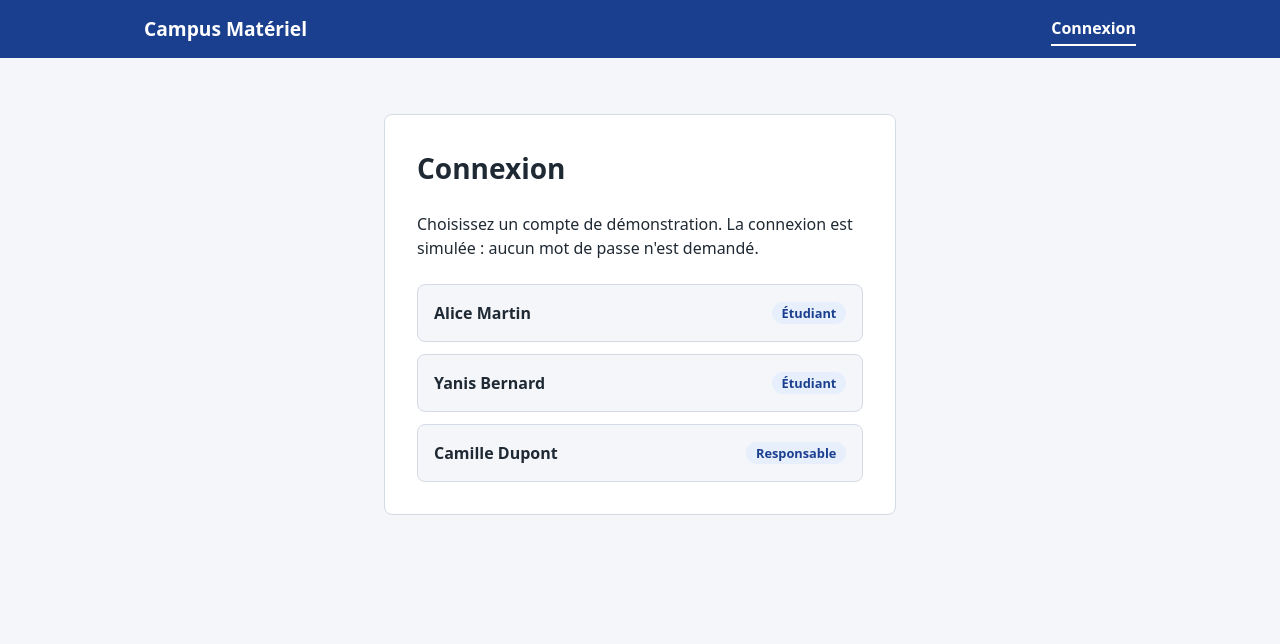
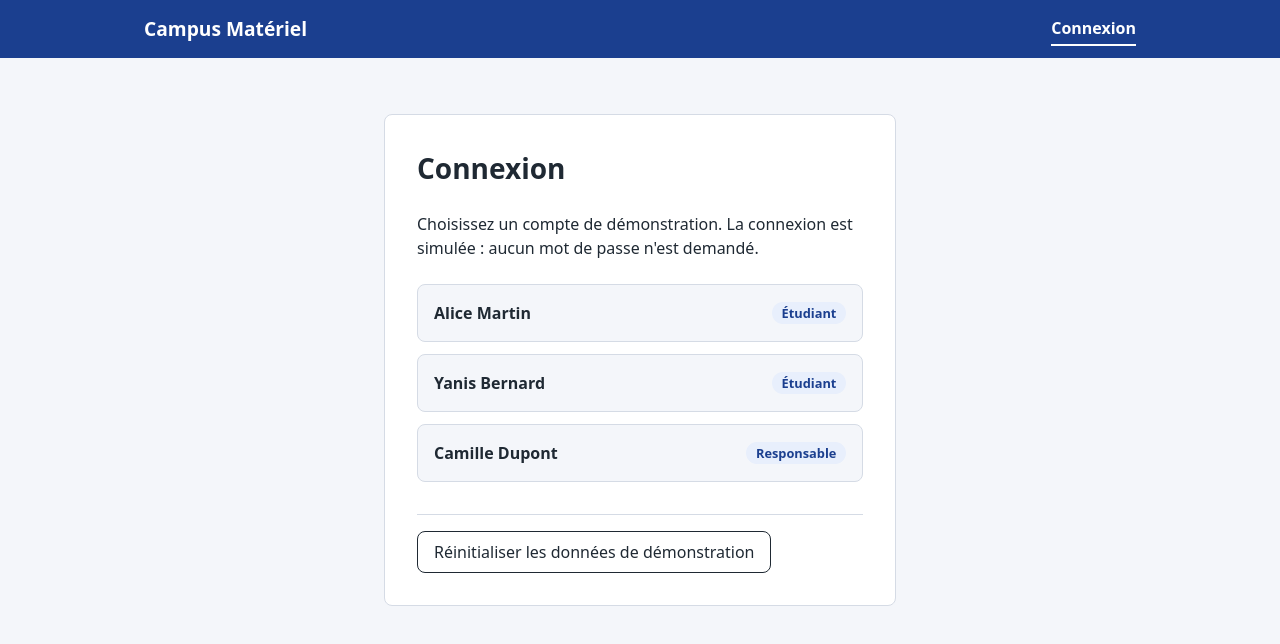
Before and after one commit to Detruni/Campus-Mat-riel, an Angular app: page /login in a window 1280 px wide. Shown: the top 644 px of the page. Built offline with nearby package versions, Linux system fonts and the light colour scheme.

Commit message:
Bouton pour réinitialiser les données de démonstration

```diff
--- a/src/app/pages/connexion/connexion.css
+++ b/src/app/pages/connexion/connexion.css
@@ -35,3 +35,12 @@
 .nom-compte {
   font-weight: 600;
 }
+
+.zone-demo {
+  margin-top: 2rem;
+  padding-top: 1rem;
+  border-top: 1px solid var(--bordure);
+  display: grid;
+  gap: 0.75rem;
+  justify-items: start;
+}
--- a/src/app/pages/connexion/connexion.html
+++ b/src/app/pages/connexion/connexion.html
@@ -22,4 +22,13 @@
       </li>
     }
   </ul>
+
+  <div class="zone-demo">
+    <button type="button" class="bouton-secondaire" (click)="reinitialiser()">
+      Réinitialiser les données de démonstration
+    </button>
+    @if (messageReinitialisation()) {
+      <p class="alerte alerte-succes" role="status">{{ messageReinitialisation() }}</p>
+    }
+  </div>
 </section>
--- a/src/app/pages/connexion/connexion.ts
+++ b/src/app/pages/connexion/connexion.ts
@@ -1,5 +1,7 @@
-import { Component, inject } from '@angular/core';
+import { Component, inject, signal } from '@angular/core';
 import { ActivatedRoute, Router } from '@angular/router';
+import { CatalogueService } from '../../services/catalogue.service';
+import { ReservationService } from '../../services/reservation.service';
 import { LIBELLES_ROLES, SessionService } from '../../services/session.service';
 
 // On ne revient que vers une page connue de l'application (jamais vers une adresse externe).
@@ -18,8 +20,11 @@ export class Connexion {
   readonly session = inject(SessionService);
   private readonly router = inject(Router);
   private readonly route = inject(ActivatedRoute);
+  private readonly catalogue = inject(CatalogueService);
+  private readonly reservations = inject(ReservationService);
 
   readonly libellesRoles = LIBELLES_ROLES;
+  readonly messageReinitialisation = signal('');
 
   choisir(id: number): void {
     if (this.session.connecter(id)) {
@@ -28,4 +33,13 @@ export class Connexion {
       this.router.navigateByUrl(retour, { replaceUrl: true });
     }
   }
+
+  // Pratique pour rejouer le scénario de démonstration depuis le début
+  reinitialiser(): void {
+    if (!confirm('Remettre le catalogue de départ et supprimer toutes les réservations ?')) return;
+
+    this.catalogue.reinitialiser();
+    this.reservations.reinitialiser();
+    this.messageReinitialisation.set('Les données de démonstration ont été réinitialisées.');
+  }
 }
--- a/src/app/services/catalogue.service.ts
+++ b/src/app/services/catalogue.service.ts
@@ -76,6 +76,11 @@ export class CatalogueService {
     return { ok: true, message: `« ${equipement.nom} » a été supprimé du catalogue.` };
   }
 
+  // Remet le catalogue de départ (bouton de la page de connexion)
+  reinitialiser(): void {
+    this.etat.set(structuredClone(EQUIPEMENTS_INITIAUX));
+  }
+
   // On prend le plus grand id + 1 (et pas length + 1, qui peut créer des doublons après une suppression)
   private nouvelId(): number {
     return Math.max(100, ...this.etat().map(e => e.id)) + 1;
--- a/src/app/services/reservation.service.ts
+++ b/src/app/services/reservation.service.ts
@@ -46,6 +46,10 @@ export class ReservationService {
 
   estDisponible(equipementId: number): boolean {
     return !this.idsReserves().has(equipementId);
+  }
+
+  reinitialiser(): void {
+    this.etat.set(structuredClone(RESERVATIONS_INITIALES));
   }
 
   reservationDe(equipementId: number): Reservation | undefined {
```
